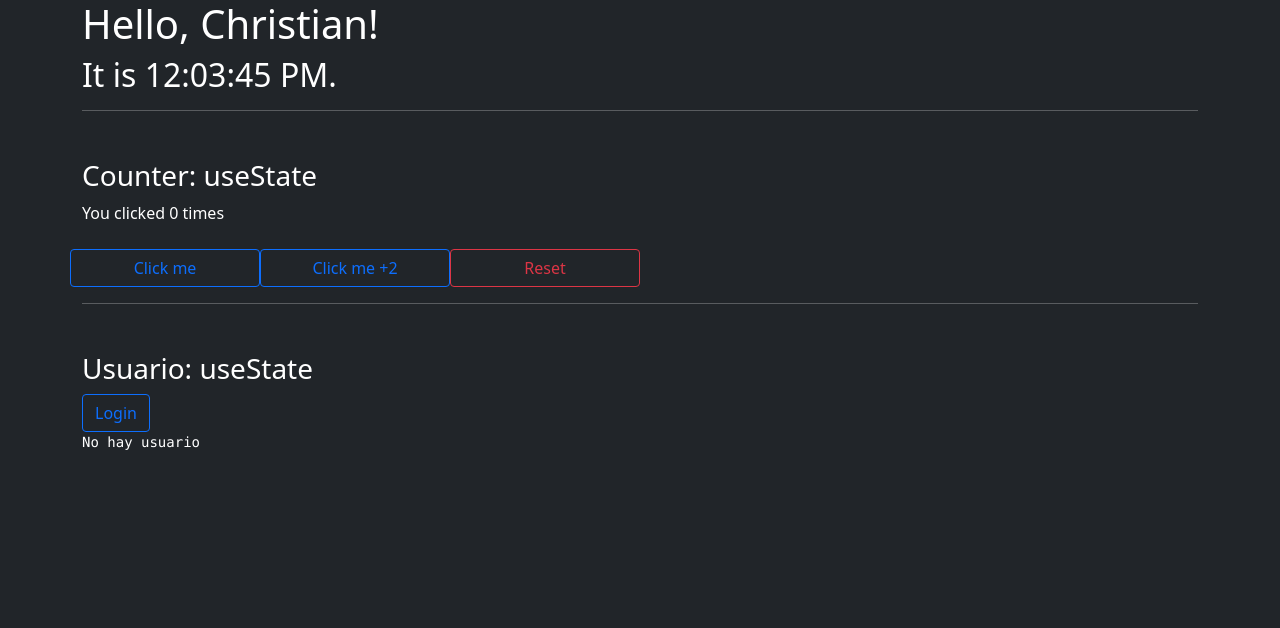
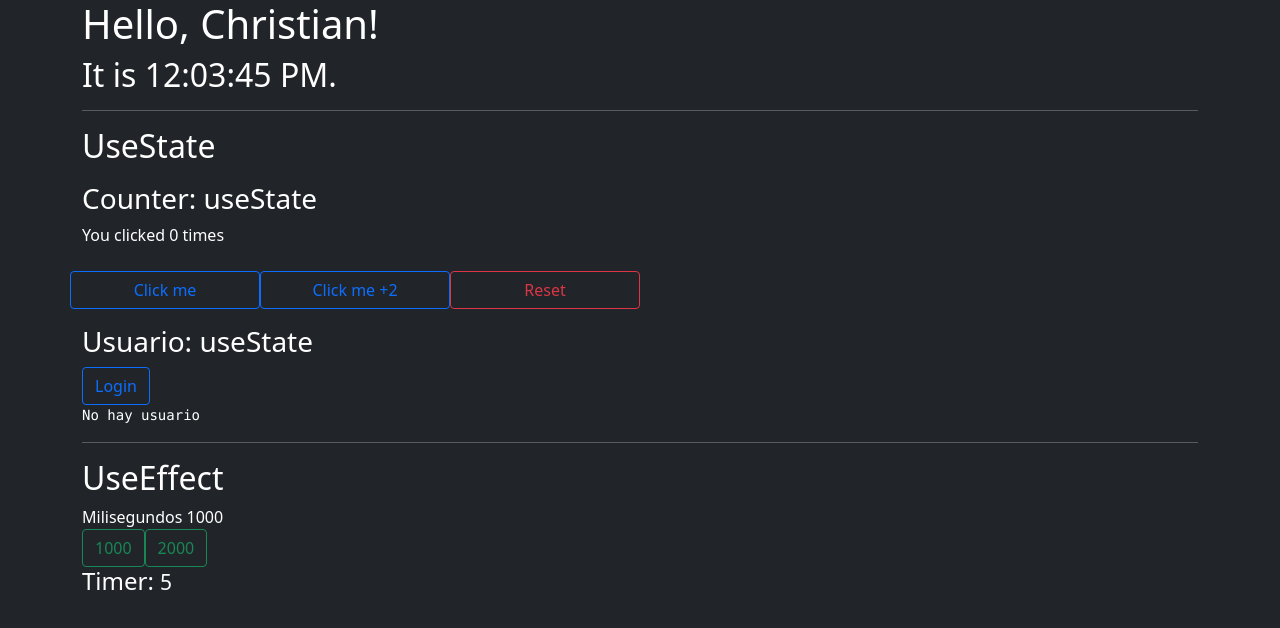
Before and after one commit to chmalo/react-ts, a React (Create React App) app: page / in a window 1280 px wide. Shown: the top 628 px of the page. Built offline with nearby package versions, Linux system fonts and the light colour scheme.

Commit message:
ejemplo useState y useEffect

```diff
--- a/src/App.tsx
+++ b/src/App.tsx
@@ -1,15 +1,20 @@
 import Clock from './documentation/Clock';
 import {Counter} from "./hooks/Counter";
 import {User} from "./hooks/User";
+
+import {TimerPadre} from "./hooks/TimerPadre";
 
 function App() {
   return (
       <div>
         <Clock />
         <hr/>
+        <h2>UseState</h2>
         <Counter />
+        <User />
         <hr/>
-        <User />
+        <h2>UseEffect</h2>
+        <TimerPadre />
       </div>
   )
 }
--- a/src/hooks/Counter.tsx
+++ b/src/hooks/Counter.tsx
@@ -7,7 +7,7 @@ export function Counter() {
         setCounter(counter + number);
     }
     return (
-        <div className="mt-5">
+        <div className="mt-3">
             <h3>Counter: useState</h3>
             <p>You clicked {counter} times</p>
             <div className="row">
--- /dev/null
+++ b/src/hooks/Timer.tsx
@@ -0,0 +1,20 @@
+import {useEffect, useState} from "react";
+
+type TimerProps = {
+    milisegundos: number
+}
+
+export function Timer({milisegundos}: TimerProps) {
+    const [segundos, setSegundos] = useState(0);
+
+    useEffect(() => {
+        console.log('useEffect');
+        setInterval(() => setSegundos(s => s + 1) ,1000);
+    }, [milisegundos]);
+
+    return (
+        <div>
+            <h4>Timer: <small> {segundos} </small></h4>
+        </div>
+    );
+}
--- /dev/null
+++ b/src/hooks/TimerPadre.tsx
@@ -0,0 +1,26 @@
+import {Timer} from "./Timer";
+import {useState} from "react";
+
+export function TimerPadre() {
+
+    const [milisegundos, setMilisegundos] = useState(1000);
+
+    return (
+      <div>
+        <span>Milisegundos { milisegundos }</span>
+          <br/>
+
+          <button className="btn btn-outline-success"
+                  onClick={ () => setMilisegundos(1000)}>
+              1000
+          </button>
+
+          <button className="btn btn-outline-success"
+                  onClick={ () => setMilisegundos(2000)}>
+              2000
+          </button>
+
+        <Timer milisegundos={milisegundos}/>
+      </div>
+    );
+}
--- a/src/hooks/User.tsx
+++ b/src/hooks/User.tsx
@@ -17,7 +17,7 @@ export function User() {
     };
 
     return (
-        <div className="mt-5">
+        <div className="mt-3">
             <h3>Usuario: useState</h3>
 
             <button
```
